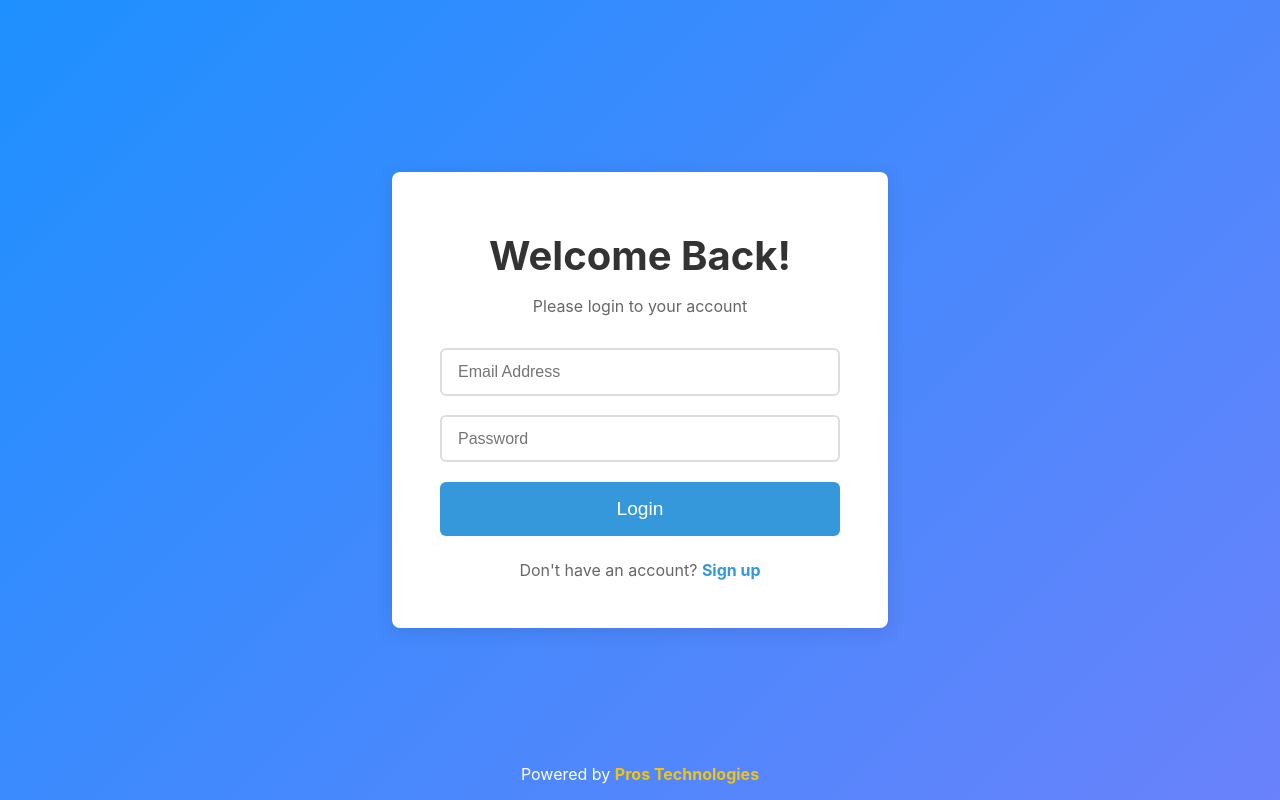
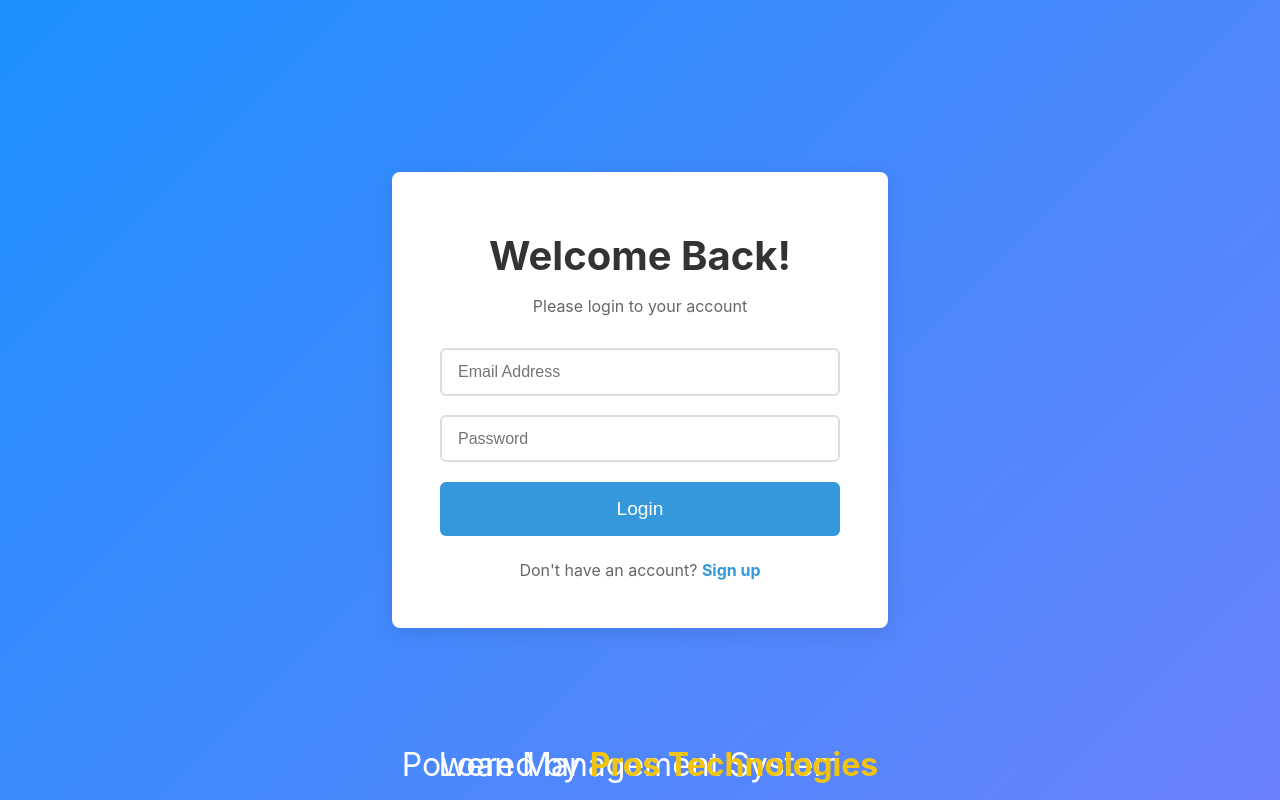
Before and after one commit to Prince-Affedzie/Loan-Managment-frontend, a React (Create React App) app: page / in a window 1280 px wide. Built offline with nearby package versions, Linux system fonts and the light colour scheme.

Commit message:
redefined

```diff
--- a/src/Pages/LoginPage.js
+++ b/src/Pages/LoginPage.js
@@ -32,6 +32,9 @@ const LoginPage = () => {
 
   return (
     <Wrapper>
+      <Header>
+        Loan Management System
+      </Header>
       <LoginContainer>
         <Title>Welcome Back!</Title>
         <Subtitle>Please login to your account</Subtitle>
@@ -145,7 +148,7 @@ const FooterText = styled.p`
 const Footer = styled.footer`
   margin-top: 2rem;
   color: #fff;
-  font-size: 1rem;
+  font-size: 2rem;
   position: absolute;
   bottom: 1rem;
   text-align: center;
@@ -156,4 +159,19 @@ const Footer = styled.footer`
   }
 `;
 
+const Header = styled.header`
+  margin-top: 2rem;
+  color: #fff;
+  font-size: 2rem;
+  position: absolute;
+  bottom: 1rem;
+  text-align: center;
+
+  span {
+    font-weight: bold;
+    color: #f1c40f;
+  }
+`;
+
+
 export default LoginPage;
```
